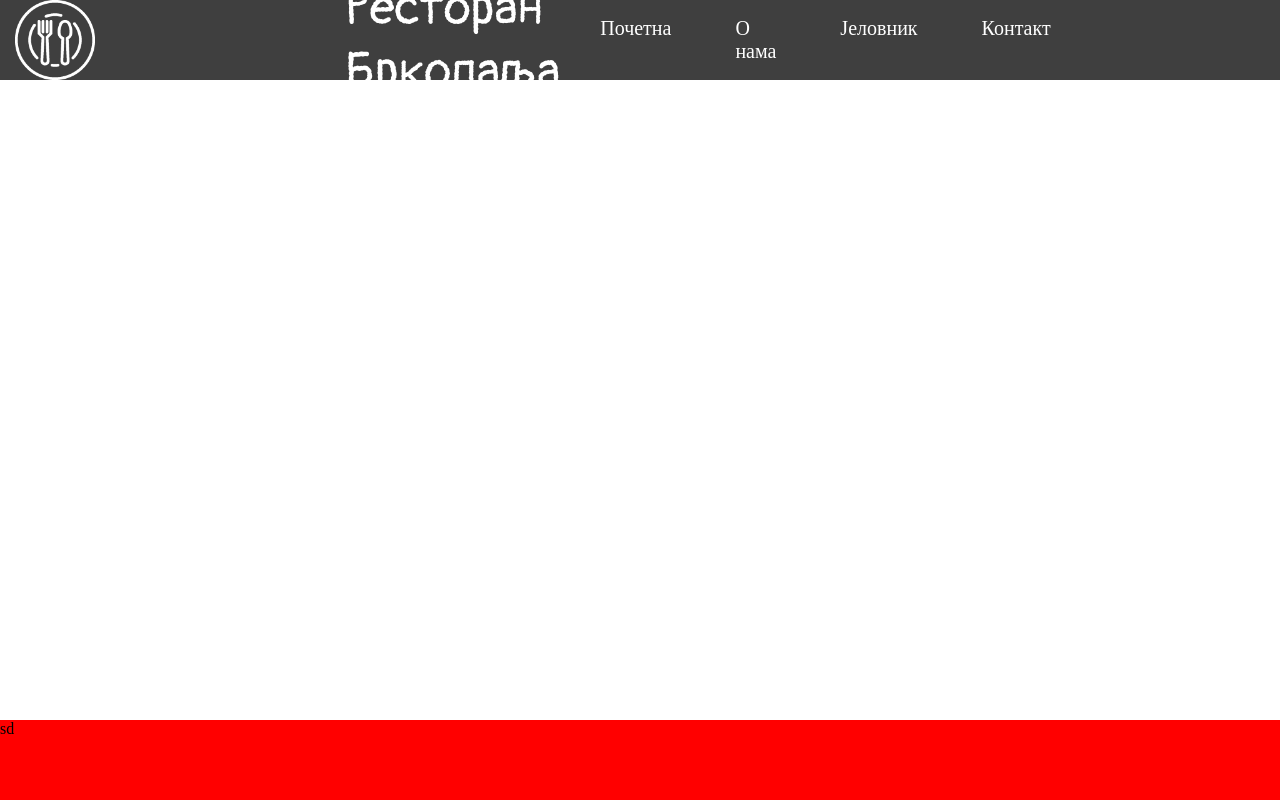
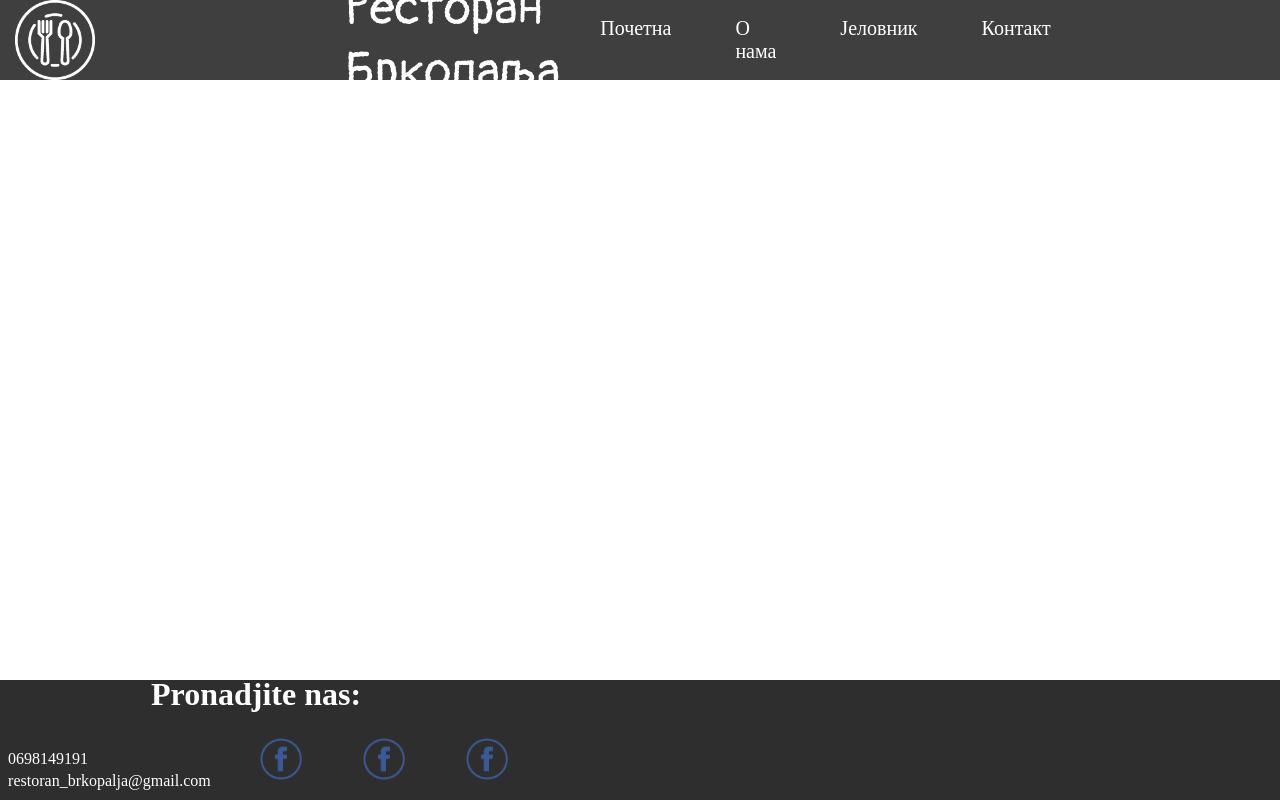
Before and after one commit to FilipLjamic/HZS2021, a plain HTML site: page frontend/index.html in a window 1280 px wide. Shown: the top 800 px of the page. Drawn offline with Linux system fonts and the light colour scheme.

Commit message:
heder futer skoro gotovo

```diff
--- a/frontend/index.html
+++ b/frontend/index.html
@@ -1,9 +1,10 @@
 <!DOCTYPE html>
 <html lang="en">
+
 <head>
     <meta charset="UTF-8">
     <meta name="description" content="Restoran ______ . Najbolja klopa u celom Beogradu.">
-	<meta name="keywords" content="restoran, pecenje, hrana,">
+    <meta name="keywords" content="restoran, pecenje, hrana,">
     <meta name="viewport" content="width=device-width, initial-scale=1.0">
 
 
@@ -11,18 +12,19 @@
 
     <title>Restoran ______</title>
 </head>
+
 <body>
 
     <header class="container flex">
 
         <div class="logo flex">
-            <img src="images/ikona2.png" >
+            <img src="images/ikona2.png">
             <p>Ресторан Бркопаља</p>
         </div>
 
         <nav class="navigacija">
             <ul class="meni flex">
-                <li><a href="" class="button">Почетна</a></li>
+                <li><a href="index.html">Почетна</a></li>
                 <li><a href="o_nama.html">О нама</a></li>
                 <li><a href="">Јеловник</a></li>
                 <li><a href="kontakt.html">Контакт</a></li>
@@ -39,7 +41,35 @@
 
     <footer>
 
-        sd
+        <div class="container_f">
+            <h1 style="text-align:center;margin-top:-4px;color:white;">Pronadjite nas:</h1>
+            <div class="pronadjite flex">
+
+
+                <div class="info1">
+
+                    <p>0698149191</p>
+                    <p style="margin-top:-12px;margin-bottom:0px;">restoran_brkopalja@gmail.com</p>
+                </div>
+                <div class="info2">
+                    <a href="https://www.instagram.com/"><img src="images/fb1.png" width="50px" height="50px"></a>
+                </div>
+                <div class="info3">
+                    <a href="https://sr-rs.facebook.com/"><img src="images/fb1.png" width="50px" height="50px"></a>
+                </div>
+                <div class="info4">
+                    <a href="https://www.tiktok.com/"><img src="images/fb1.png" width="50px" height="50px"></a>
+                </div>
+
+
+            </div>
+            <div class="autori">
+
+
+            </div>
+
+        </div>
+
 
     </footer>
 
@@ -48,4 +78,5 @@
 
 
 </body>
+
 </html>
--- a/frontend/style/style.css
+++ b/frontend/style/style.css
@@ -71,6 +71,7 @@ header{
 }
 .container{
     align-items:center;
+
 }
 .navigacija{
 
@@ -80,7 +81,33 @@ footer{
     z-index: 1000000;
     position:absolute;
     bottom:0;
-    height:80px;
-    background-color:red;
+    height:120px;
+    background-color:rgb(46, 46, 46);
+
     width:100%;
 }
+
+.container_f{
+    position:relative;
+    width:40%;
+
+
+
+}
+.pronadjite p{
+    color:white;
+    position:relative;
+    left:4%;
+}
+.pronadjite{
+
+    width:100%;
+    justify-content: space-between;
+
+}
+
+.pronadjite h1{
+    text-align:center;
+    color:white;
+    margin-top:-2px;
+}
```
Also changed, not shown: frontend/images/fb.png (added), frontend/images/fb1.png (added), plan.txt (added).
